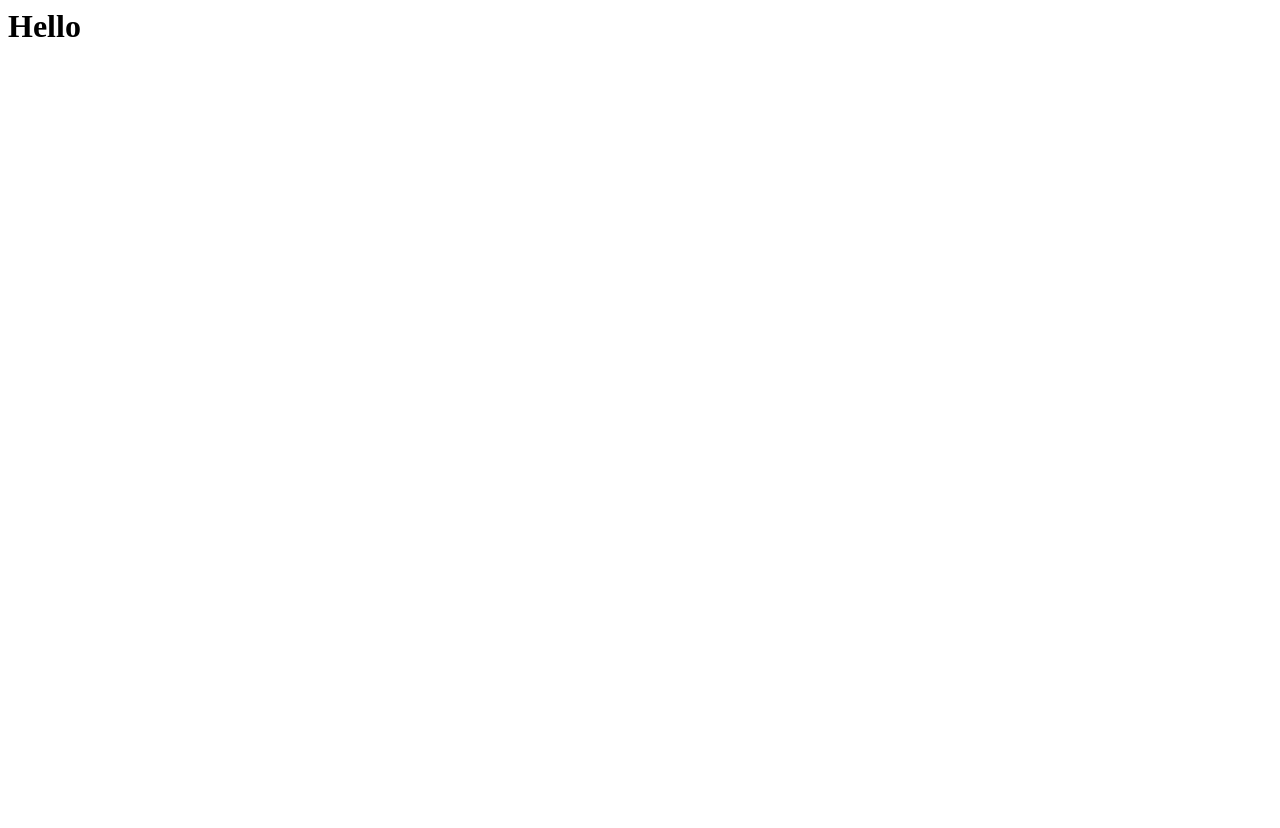
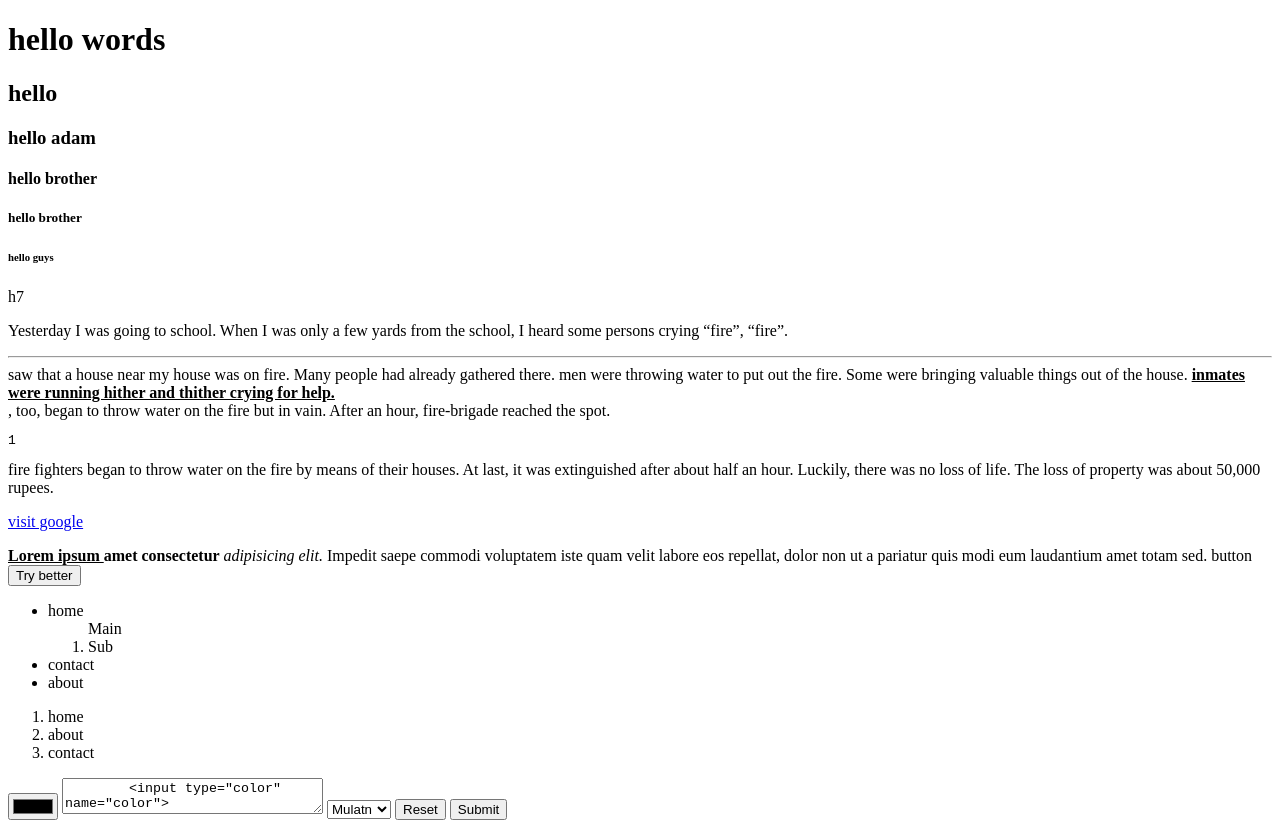
Before and after one commit to syedbabarshah/html-1, a plain HTML site: page index.html in a window 1280 px wide. Before the commit the page ends 800 px from the top, so only its background shows below. Drawn offline with Linux system fonts and the light colour scheme.

Commit message:
Update index.html

```diff
--- a/index.html
+++ b/index.html
@@ -1 +1,101 @@
-<h1>Hello</h1>
+<!DOCTYPE html>
+<html lang="en">
+<head>
+    <meta charset="UTF-8">
+    <meta http-equiv="X-UA-Compatible" content="IE=edge">
+    <meta name="viewport" content="width=device-width, initial-scale=1.0">
+    <title>first web page</title>
+</head>
+<body>
+    <h1>hello words</h1>
+
+    <h1><style></style></h1>
+    <h2>hello</h2>
+
+    <h3>hello adam</h3>
+    <h4>hello brother</h4>
+    <h5>hello brother</h5>
+    <h6>hello guys</h6>
+    h7
+
+
+
+    <p>Yesterday I was going to school. When I was only a few yards from the school, I heard some persons crying “fire”, “fire”. <hr> saw that a house near my house was on fire. Many people had already gathered there. men were throwing water to put out the fire. Some were bringing valuable things out of the house. <b><u> inmates were running hither and thither crying for help.</b></u> <br>, too, began to throw water on the fire but in vain. After an hour, fire-brigade reached the spot. <pre>1</pre> fire fighters began to throw water on the fire by means of their houses. At last, it was extinguished after about half an hour. Luckily, there was no loss of life. The loss of property was about 50,000 rupees.</p>
+
+<a href="https://www.google.com/">visit google</a>
+<P><b><u> Lorem ipsum </u></i></b> <b> amet consectetur </b> <i> adipisicing elit.</i> Impedit saepe commodi voluptatem iste quam velit labore eos repellat, </u> dolor non ut a pariatur quis modi eum laudantium amet totam sed.
+    button
+     <button onclick="myFunction()">Try better</button>
+<ul>
+    <li>home
+        <ol>
+           </li>Main</li>
+           <li>Sub</li>
+        </ol>
+    </li>
+    <li>contact</li>
+    <li>about</li>
+</ul>
+<ol>
+<li>home</li>
+<li>about</li>
+<li>contact</li>
+</ol -->
+<form action="">
+<!-- <label for="username">
+            Enter Your Name
+            <input type="text" name="username" id="username" placeholder="Enter Your Username " required>
+        </label> -->
+        <!-- <label for="email">
+            Enter Your Email
+            <input type="email" name="email" id="email" placeholder="Enter Your Email " required>
+        </label> -->
+        <!-- <label for="email">
+            Enter Your Number
+            <input type="number" name="number" id="number" placeholder="Enter Your Age" min="20" max="22" required>
+        </label> -->
+        <!-- <label for="password">
+            Enter Your Password
+            <input type="password" name="password" id="password" placeholder="Enter Your Password" required>
+        </label> -->
+
+        <!-- <label for="Cricket">
+            Cricket
+            <input type="checkbox" name="cricket" id="Cricket" value="cricket" required>
+        </label>
+        <label for="hockey">
+            Hockey
+            <input type="checkbox" name="hockey" id="hockey" value="hockey" required>
+        </label> -->
+        <!-- <label for="gender">
+            Male
+            <input type="radio" name="gender" id="gender"value="Male"  required>
+        </label>
+        <label for="female">
+            Female
+            <input type="radio" name="gender" id="female" value="Female"  required>
+        </label> -->
+        <!-- <input type="date" name="date"> -->
+        <!-- <input type="datetime" name="datetime"> -->
+        <!-- <input type="datetime-local" name="datetime"> -->
+        <!-- <input type="month" name="month"> -->
+        <!-- <input type="range" min="10" max="50" name="range"> -->
+        <!-- <input type="url" name="web"> -->
+        <!-- <input type="search" name="serach"> -->
+        <input type="color" name="color">
+        <textarea name="address" id="" cols="30" rows="2">
+        <input type="color" name="color">
+        <textarea name="address" id="" cols="30" rows="2"></textarea>
+        <select name="city" id="">
+            <option value="FSD">FSD</option>
+            <option value="LHR">Lahore</option>
+            <option value="MLT" selected>Mulatn</option>
+        </select>
+        <input type="reset">
+        <input type="submit">
+    </form>
+
+
+
+</body>
+</html>
```
